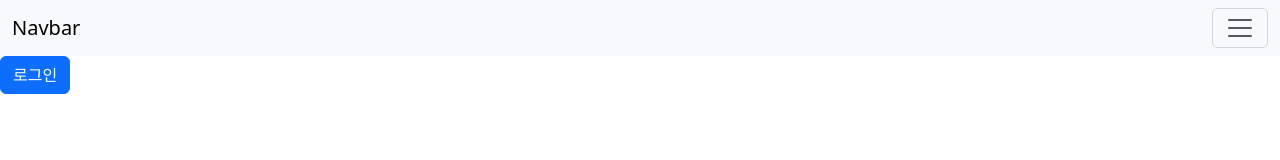
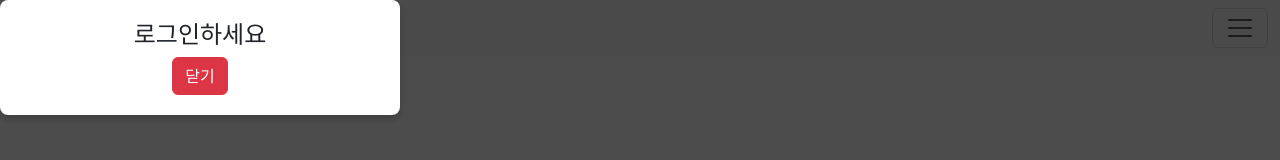
Before and after one commit to BaeejiH/JavaScrpit, a plain HTML site: page javascpript/start.html in a window 1280 px wide. Drawn offline with nearby package versions, Linux system fonts and the light colour scheme.

Commit message:
모달창 변경 및 애니메이션

```diff
--- a/javascpript/start.css
+++ b/javascpript/start.css
@@ -5,3 +5,31 @@
 .show{
     display: block;
 }
+.black-bg {
+    position: fixed;
+    top: 0;
+    left: 0;
+    width: 100%;
+    height: 100%;
+    background-color: rgba(0, 0, 0, 0.7);
+    justify-content: center;
+    align-items: center;
+    z-index: 5;
+    visibility: hidden;
+    opacity: 0;
+    transition: all 1s;
+
+}
+.show-modal{
+    visibility: visible;
+    opacity: 1;
+}
+.white-bg {
+    background-color: #fff;
+    padding: 20px;
+    border-radius: 8px;
+    box-shadow: 0 4px 8px rgba(0, 0, 0, 0.2);
+    max-width: 400px;
+    width: 100%;
+    text-align: center;
+}
--- a/javascpript/start.html
+++ b/javascpript/start.html
@@ -26,27 +26,25 @@
       </ul>
 
 
-    <button type="button" class="btn btn-primary" data-bs-toggle="modal" data-bs-target=".modal">
+    <button type="button" class="btn btn-primary" id="login">
         로그인
     </button>
 
-    <div class="modal" tabindex="-1">
-        <div class="modal-dialog">
-            <div class="modal-content">
-                <div class="modal-header">
-                    <h5 class="modal-title">Modal title</h5>
-                    <button type="button" class="btn-close" data-bs-dismiss="modal" aria-label="Close"></button>
-                </div>
-                <div class="modal-body">
-                    <p>Modal body text goes here.</p>
-                </div>
-                <div class="modal-footer">
-                    <button type="button" class="btn btn-secondary" data-bs-dismiss="modal">Close</button>
-                    <button type="button" class="btn btn-primary">Save changes</button>
-                </div>
-            </div>
+    <div class="black-bg show-modal">
+        <div class="white-bg">
+            <h4>로그인하세요</h4>
+            <button class="btn btn-danger" id="close">닫기</button>
         </div>
     </div>
+
+    <!--
+    one -way UI애니메이션 만드는법
+    1. 시작 스타일
+    2. 최종 스타일(class로)
+    3. 원할때 최종스타일로 변하라고 코드짬
+    4. transition
+    -->
+
 
       <!-- <p class="hello">안녕</p>
       <p class="hello">안녕</p>
@@ -59,8 +57,17 @@
     integrity="sha512-894YE6QWD5I59HgZOGReFYm4dnWc1Qt5NtvYSaNcOP+u1T9qYdvdihz0PPSiiqn/+/3e7Jo4EaG7TubfWGUrMQ=="
     crossorigin="anonymous"
     referrerpolicy="no-referrer"></script>
+
+
       <script>
+      // 로그인 버튼을 누르면 show-modal클래스를 붙여라
+      $('#login').on('click',function(){
+        $('.black-bg').addClass('show-modal');
+      })
 
+      $('#close').on('click',function(){
+        $('.black-bg').removeClass('show-modal');
+      })
 
         // jquery는 모든 요소를 찾아서 한번에 변경 가능.
         // $('#test-btn').on('click',function(){
@@ -73,8 +80,6 @@
         //     $('.hello').fadeIn();
 
         // })
-
-
 
         //querySelectorAll은 주어진 선택자에 해당하는 모든 요소를 list형태로 반환함. 특정요소를 가져오고 싶다면 인덱스([0])를 써야함.
         document.querySelector('.navbar-toggler') //quertSelector은 첫 번째 요소 하나만 반환.
```
